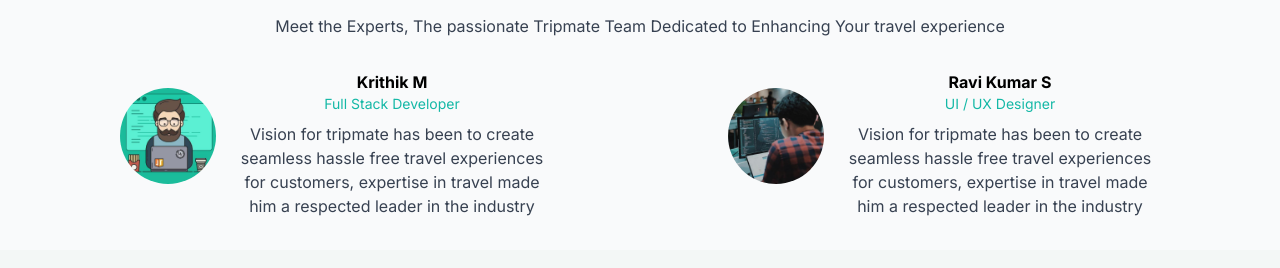
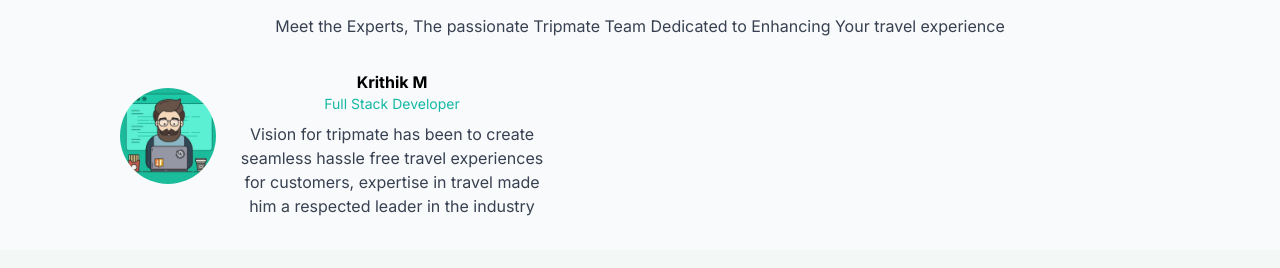
Before and after one commit to Krithik-m-codes/tripmate, a Next.js app: page / in a window 1280 px wide. Shown: the part 3080-3348 px from the top of the page. Built offline with nearby package versions, Linux system fonts and the light colour scheme; what tailwindcss-debug-screens would draw is missing.

Commit message:
feat: Remove unused TeamMember component from Home page

```diff
--- a/src/app/page.tsx
+++ b/src/app/page.tsx
@@ -388,12 +388,6 @@
               vision="Vision for tripmate has been to create seamless hassle free travel experiences for customers, expertise in travel made him a respected leader in the industry"
               imageSrc="/assets/team_member_1.jpeg"
             />
-            <TeamMember
-              name="Ravi Kumar S"
-              title="UI / UX Designer"
-              vision="Vision for tripmate has been to create seamless hassle free travel experiences for customers, expertise in travel made him a respected leader in the industry"
-              imageSrc="/assets/team_member_2.jpeg"
-            />
           </div>
         </div>
       </div>
```
